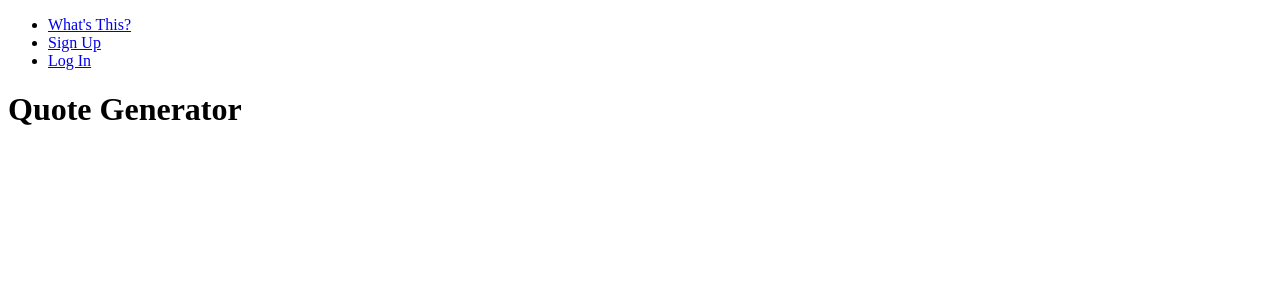
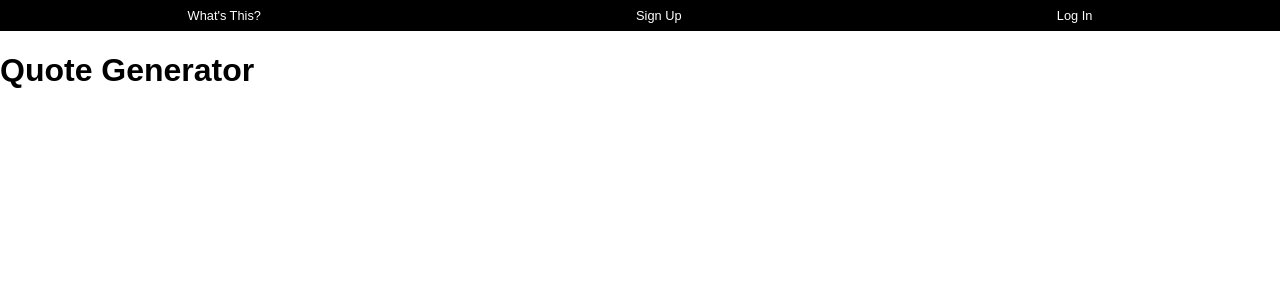
Before and after one commit to tortxof/quote-generator, a Python web app: template templates/index.html in a window 1280 px wide. Shown: the top 300 px of the page. Run offline with Jinja, Linux system fonts and the light colour scheme; the template is opened without the code that fills it, so the values that code supplies are empty.

Commit message:
Start styling

```diff
--- /dev/null
+++ b/static/main.css
@@ -0,0 +1,26 @@
+body {
+  margin: 0;
+  font-family: sans-serif;
+}
+
+nav {
+  background-color: black;
+  font-size: 0.8rem;
+}
+
+nav ul {
+  display: flex;
+  flex-direction: row;
+  list-style-type: none;
+  justify-content: space-around;
+  color: white;
+  padding: 0;
+  margin: 0;
+}
+
+nav a {
+  display: block;
+  color: white;
+  text-decoration: none;
+  padding: 0.5rem 0.3rem;
+}
--- a/templates/layout.html
+++ b/templates/layout.html
@@ -4,10 +4,12 @@
   <meta charset="UTF-8">
   <meta name="viewport" content="width=device-width, initial-scale=1.0">
   <meta http-equiv="X-UA-Compatible" content="ie=edge">
+  <link rel="stylesheet" href="{{ url_for('static', filename='main.css') }}">
   <title>Quote Generator</title>
 </head>
 <body>
   {% include 'nav.html' %}
+  <div class="container">
     {% with messages = get_flashed_messages() %}
       {% if messages %}
         {% for message in messages %}
@@ -15,7 +17,7 @@
         {% endfor %}
       {% endif %}
     {% endwith %}
-
     {% block content %}{% endblock %}
+  </div>
 </body>
 </html>
```
Lines whose indentation alone changed are shown as unchanged.
